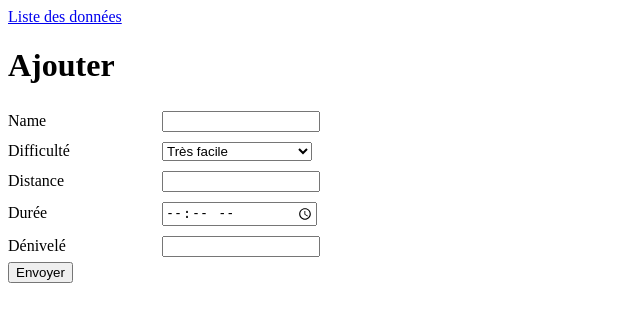
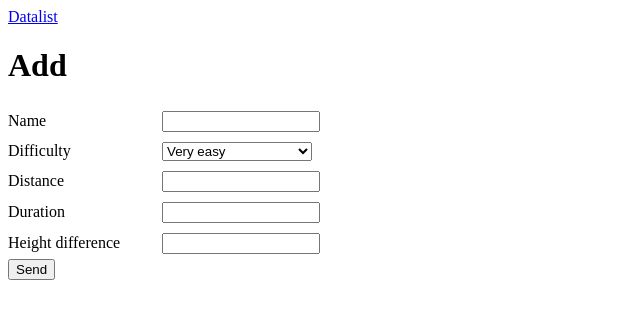
Before and after one commit to ChristopheSchevers/SQL, a PHP site: page /create.php in a window 1280 px wide. Shown: the top 322 px of the page, without its empty margins (0-640 px from the left). Run offline with PHP 8.4, Linux system fonts and the light colour scheme.

Commit message:
New commit

```diff
--- /dev/null
+++ b/php-training-mysql/connect.php
@@ -0,0 +1,17 @@
+<?php
+    // User data variables
+    $servername = 'localhost';
+    $username = 'root';
+    $password = 'root';
+    $db = 'reunion_island';
+
+    // Connect
+    try
+    {
+    $pdo = new PDO("mysql:host=$servername; dbname=$db; charset=utf8mb4",$username, $password);
+    }
+    catch(PDOException $e)
+    {
+    die ("Connection failed: ". $e->getMessage());
+    }
+?>
--- a/php-training-mysql/create.php
+++ b/php-training-mysql/create.php
@@ -1,13 +1,44 @@
+<?php
+// Connect from connect.php file
+include('connect.php');
+
+// Insert data
+if (isset($_POST['button']) & !empty($_POST))
+{
+	$name = $_POST['name'];
+	$difficulty = $_POST['difficulty'];
+	$distance = $_POST['distance'];
+	$duration = $_POST['duration'];
+	$heightdiff = $_POST['height_difference'];
+
+	$data = [
+		':name' => $name,
+		':difficulty' => $difficulty,
+		':distance' => $distance,
+		':duration' => $duration,
+		':height_difference' => $heightdiff
+	];
+
+	$sqlInsert = "INSERT INTO `hiking` (`name`, `difficulty`, `distance`, `duration`, `height_difference`) VALUES ($name, $difficulty, $distance, $duration, $heightdiff)";
+
+	$sqlExec = $pdo->prepare($sqlInsert);
+	$sqlExec->execute($data);
+
+	header("Location: create.php");
+}
+
+?>
+
 <!DOCTYPE html>
 <html>
 <head>
 	<meta charset="utf-8">
-	<title>Ajouter une randonnée</title>
+	<title>Add a Hike</title>
 	<link rel="stylesheet" href="css/basics.css" media="screen" title="no title" charset="utf-8">
 </head>
 <body>
-	<a href="/php-pdo/read.php">Liste des données</a>
-	<h1>Ajouter</h1>
+	<a href="read.php">Datalist</a>
+	<h1>Add</h1>
 	<form action="" method="post">
 		<div>
 			<label for="name">Name</label>
@@ -15,13 +46,13 @@
 		</div>
 
 		<div>
-			<label for="difficulty">Difficulté</label>
+			<label for="difficulty">Difficulty</label>
 			<select name="difficulty">
-				<option value="très facile">Très facile</option>
-				<option value="facile">Facile</option>
-				<option value="moyen">Moyen</option>
-				<option value="difficile">Difficile</option>
-				<option value="très difficile">Très difficile</option>
+				<option value="very easy">Very easy</option>
+				<option value="easy">Easy</option>
+				<option value="medium">Medium</option>
+				<option value="hard">Hard</option>
+				<option value="very hard">Very hard</option>
 			</select>
 		</div>
 
@@ -30,14 +61,14 @@
 			<input type="text" name="distance" value="">
 		</div>
 		<div>
-			<label for="duration">Durée</label>
-			<input type="time" name="duration" value="">
+			<label for="duration">Duration</label>
+			<input type="text" name="duration" value="">
 		</div>
 		<div>
-			<label for="height_difference">Dénivelé</label>
+			<label for="height_difference">Height difference</label>
 			<input type="text" name="height_difference" value="">
 		</div>
-		<button type="submit" name="button">Envoyer</button>
+		<button type="submit" name="button">Send</button>
 	</form>
 </body>
 </html>
```
Also changed, not shown: php-training-mysql/read.php (+1 -15 lines).
